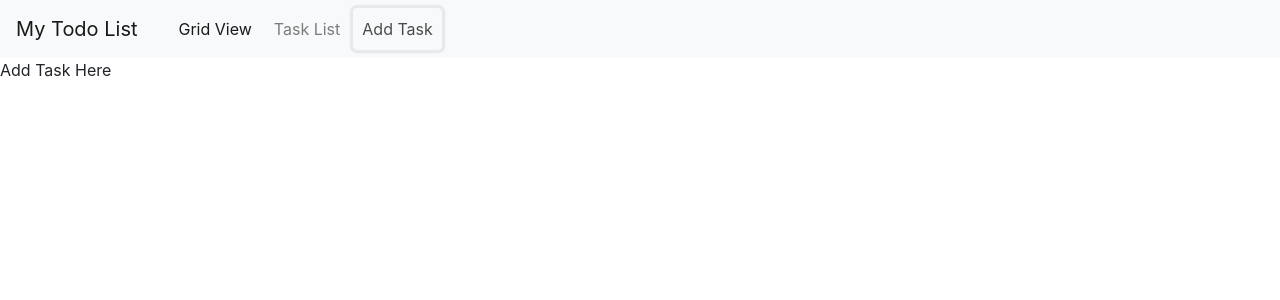
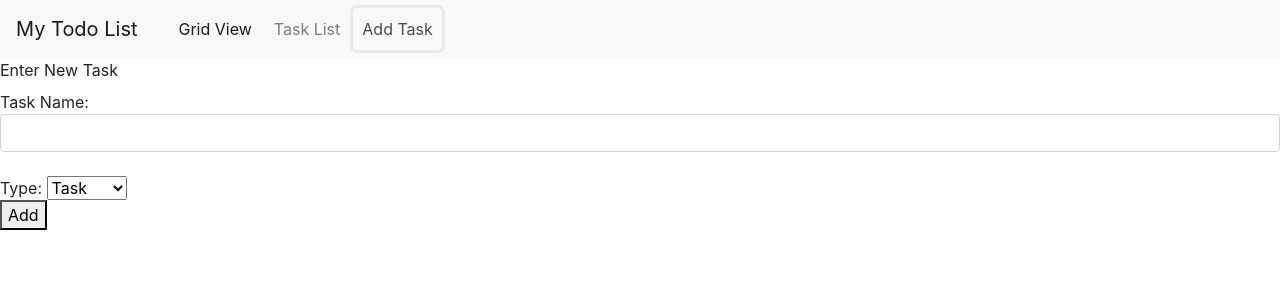
Before and after one commit to plbin97/is322-project-2, a React (Create React App) app: page / in a window 1280 px wide. Both pictures are taken after a click on the button "Add Task". Shown: the top 300 px of the page. Built offline with nearby package versions, Linux system fonts and the light colour scheme; no server answers.

Commit message:
Task: Add component 100% functional; needs styling

```diff
--- /dev/null
+++ b/src/Add.js
@@ -0,0 +1,33 @@
+import React, { Component } from 'react';
+
+class Add extends Component{
+
+    state = { newTask: '', type: '' }
+
+    onFormSubmit = (event) => {
+        event.preventDefault();
+
+        this.props.onSubmit(this.state.newTask, this.state.type);
+        this.setState({ newTask: '', type: '' })
+    }
+
+    render(){
+
+        return (
+
+            <form className="task-input form-group" onSubmit={this.onFormSubmit}>
+                <label htmlFor="newTask">Enter New Task</label>
+                <br />
+                Task Name: <br /><input type="text" className="form-control" name="newTask" value={this.state.newTask}
+                                  onChange={(e) => this.setState({ newTask: e.target.value })} ></input> <br />
+                Type: <select id="type" value={this.state.type} onChange={(e) => this.setState({ type: e.target.value })}>
+                <option value="task">Task</option>
+                <option value="bug">Bug</option>
+                <option value="feature">Feature</option>
+                </select> <br />
+                <button id="add" type="submit">Add</button>
+            </form>
+        );
+    };
+}
+export default Add;
--- a/src/App.js
+++ b/src/App.js
@@ -1,6 +1,7 @@
 import React, { Component } from 'react';
 import TaskBoard from './taskBoard/index';
 import axios from 'axios';
+import Add from './Add';
 import { toGridView, toTaskList, toAddTask } from './navbarNavigation';
 
 class App extends Component {
@@ -80,7 +81,7 @@ class App extends Component {
     }
   };
 
-  newTask(taskName,type) {
+  newTask = (taskName,type) => {
     console.log(this.state.tasks);
     this.state.tasks.push({
       id: this.state.newTaskID,
@@ -92,7 +93,6 @@ class App extends Component {
       newTaskID: this.state.newTaskID + 1
     });
   }
-
 
   render() {
     let navbar = (
@@ -124,7 +124,9 @@ class App extends Component {
     );
 
     let addTask = (
-        <div id="addTask" style={{display:"none"}}>Add Task Here</div>
+        <div id="addTask" style={{display:"none"}}>
+          <Add onSubmit={this.newTask} />
+        </div>
     );
 
     return [
```
